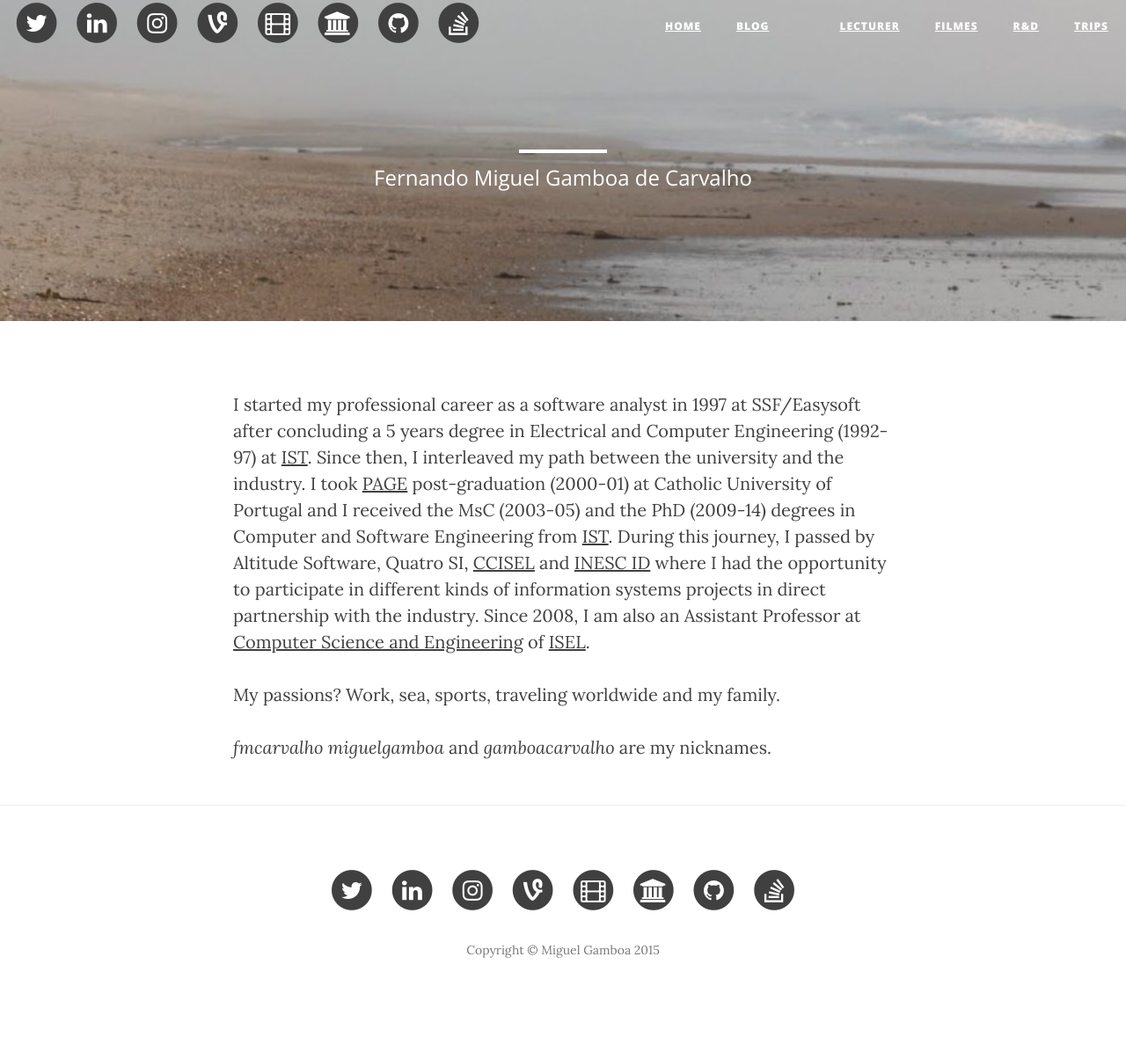
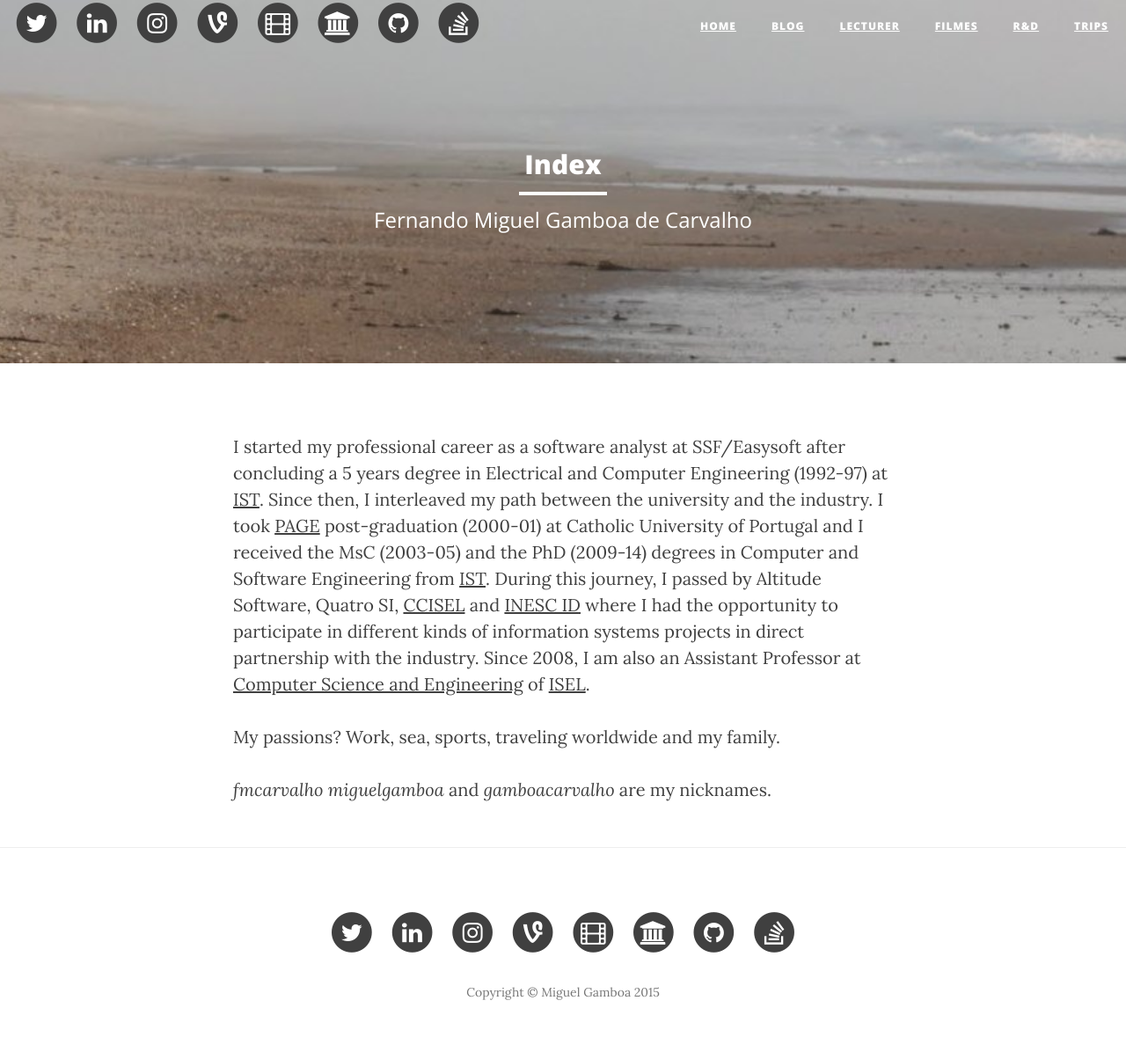
Before and after one commit to fmcarvalho/fmcarvalho.github.io, a Jekyll site: the page built from index.markdown, in a window 1280 px wide. Shown: the whole page at 88% size. Built offline with Jekyll 4.4.1, drawn with Linux system fonts in a browser that asks for light colours; nearby versions of some CDN libraries; before the commit the page ends 1156 px from its top, so only the background shows below that.

Commit message:
Minor fix on index

```diff
--- a/index.markdown
+++ b/index.markdown
@@ -1,9 +1,10 @@
 ---
 layout: page
+title: "Index"
 description: "Fernando Miguel Gamboa de Carvalho"
 ---
 
-I started my professional career as a software analyst in 1997 at SSF/Easysoft after concluding a 5 years degree in Electrical and Computer Engineering (1992-97) at [IST]( https://tecnico.ulisboa.pt/). Since then, I interleaved my path between the university and the industry. I took [PAGE]( https://www.clsbe.lisboa.ucp.pt/pt-pt/executive-education/open-programs/programa-avancado-de-gestao-para-executivos-page) post-graduation (2000-01) at Catholic University of Portugal and I received the MsC (2003-05) and the PhD (2009-14) degrees in Computer and Software Engineering from [IST]( https://tecnico.ulisboa.pt/). During this journey, I passed by Altitude Software, Quatro SI, [CCISEL]( http://www.cc.isel.ipl.pt/) and [INESC ID]( https://www.inesc-id.pt/) where I had the opportunity to participate in different kinds of information systems projects in direct partnership with the industry.
+I started my professional career as a software analyst at SSF/Easysoft after concluding a 5 years degree in Electrical and Computer Engineering (1992-97) at [IST]( https://tecnico.ulisboa.pt/). Since then, I interleaved my path between the university and the industry. I took [PAGE]( https://www.clsbe.lisboa.ucp.pt/pt-pt/executive-education/open-programs/programa-avancado-de-gestao-para-executivos-page) post-graduation (2000-01) at Catholic University of Portugal and I received the MsC (2003-05) and the PhD (2009-14) degrees in Computer and Software Engineering from [IST]( https://tecnico.ulisboa.pt/). During this journey, I passed by Altitude Software, Quatro SI, [CCISEL]( http://www.cc.isel.ipl.pt/) and [INESC ID]( https://www.inesc-id.pt/) where I had the opportunity to participate in different kinds of information systems projects in direct partnership with the industry.
 Since 2008, I am also an Assistant Professor at [Computer Science and Engineering]( https://www.isel.pt/cursos/licenciaturas/engenharia-informatica-e-computadores) of [ISEL]( https://www.isel.pt/).
 
 My passions? Work,  sea, sports, traveling worldwide and my family.
```
